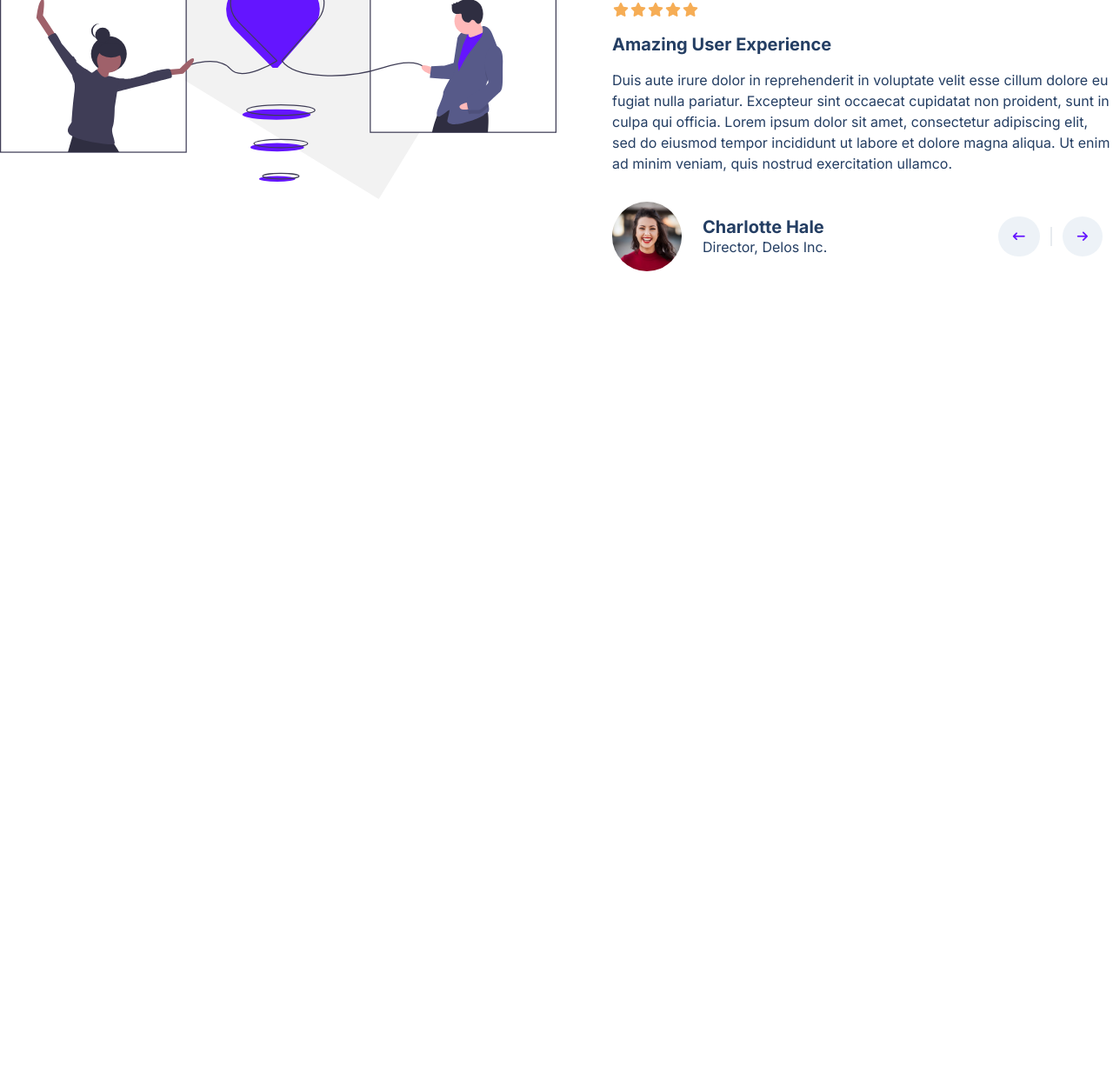
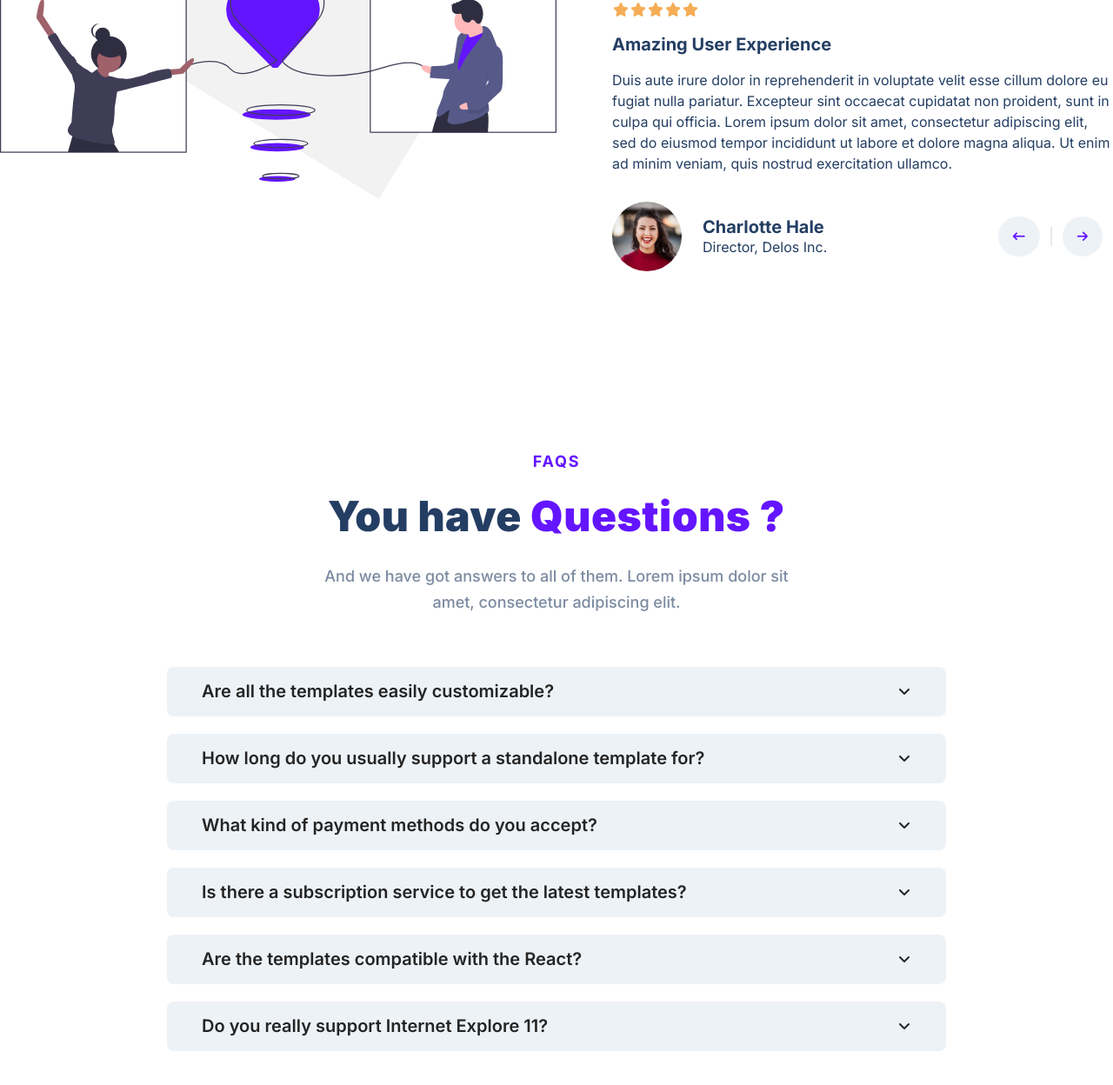
Before and after one commit to syedhariz1995/TREACT-2ND-RUN, a plain HTML site: page index.html in a window 1280 px wide. Shown: the part 5326-6574 px from the top of the page at 87% size. Before the commit the page ends 5750 px from the top, so only its background shows below. Drawn offline with Linux system fonts and the light colour scheme.

Commit message:
Added FAQS section

```diff
--- a/index.html
+++ b/index.html
@@ -340,5 +340,53 @@
         </div>
     </section>
 
+    <section id="faqs">
+        <div class="container">
+            <div class="row column__style">
+                <h5 class="section__header">FAQS</h5>
+                <h1 class="section__title">You have <span class="purple">Questions ?</span></h1>
+                <div class="section__description description">And we have got answers to all of them. Lorem ipsum dolor sit amet, consectetur adipiscing elit.</div>
+                <div class="faq__questions--container">
+                    <div class="faq__question">
+                        <h5 class="faq__texts">Are all the templates easily customizable?</h5>
+                        <div class="faq__arrow--container">
+                            <span><i class="fa-sharp fa-solid fa-angle-down"></i></span>
+                        </div>
+                    </div>
+                    <div class="faq__question">
+                        <h5 class="faq__texts">How long do you usually support a standalone template for?</h5>
+                        <div class="faq__arrow--container">
+                            <span><i class="fa-sharp fa-solid fa-angle-down"></i></span>
+                        </div>
+                    </div>
+                    <div class="faq__question">
+                        <h5 class="faq__texts">What kind of payment methods do you accept?</h5>
+                        <div class="faq__arrow--container">
+                            <span><i class="fa-sharp fa-solid fa-angle-down"></i></span>
+                        </div>
+                    </div>
+                    <div class="faq__question">
+                        <h5 class="faq__texts">Is there a subscription service to get the latest templates?</h5>
+                        <div class="faq__arrow--container">
+                            <span><i class="fa-sharp fa-solid fa-angle-down"></i></span>
+                        </div>
+                    </div>
+                    <div class="faq__question">
+                        <h5 class="faq__texts">Are the templates compatible with the React?</h5>
+                        <div class="faq__arrow--container">
+                            <span><i class="fa-sharp fa-solid fa-angle-down"></i></span>
+                        </div>
+                    </div>
+                    <div class="faq__question">
+                        <h5 class="faq__texts">Do you really support Internet Explore 11?</h5>
+                        <div class="faq__arrow--container">
+                            <span><i class="fa-sharp fa-solid fa-angle-down"></i></span>
+                        </div>
+                    </div>
+                </div>
+            </div>
+        </div>
+    </section>
+
 </body>
 </html>
--- a/styles.css
+++ b/styles.css
@@ -865,3 +865,37 @@ transition: all 300ms ease;
     border: 1px #a0aec0 solid;
     opacity: 0.25;
 }
+
+
+
+
+
+/* FAQS */
+
+
+
+
+
+.faq__questions--container{
+    display: flex;
+    flex-direction: column;
+    max-width: 896px;
+    margin-top: 40px;
+    width: 100%;
+}
+
+.faq__question{
+    display: flex;
+    align-items: center;
+    justify-content: space-between;
+    padding: 16px 40px;
+    width: 100%;
+    margin-top: 20px;
+    border-radius: 8px;
+    background-color: #edf2f7;
+}
+
+.faq__texts{
+    font-size: 20px;
+    font-weight: 600;
+}
```
